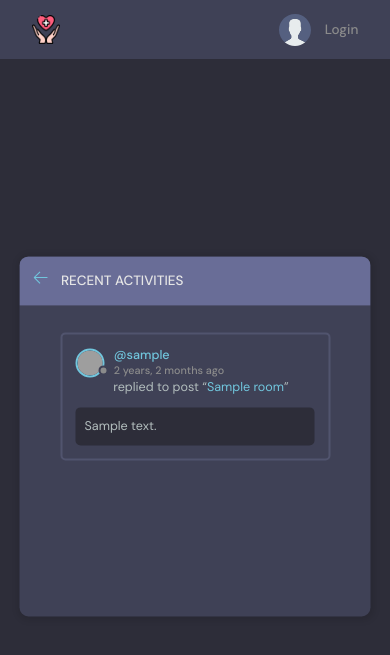
After one commit to Mushfiqur719/oBlood, a Django app: page /activity/ in a window 390 px wide. The commit adds this page. Shown: the top 655 px of the page. Run offline with Django 4.2, Linux system fonts and the light colour scheme; tables that the repository leaves empty hold one stand-in row (values such as "Sample post"); grey boxes are pictures that could not be loaded.

Commit message:
added separte activity page, completed mobile responsiveness

```diff
--- /dev/null
+++ b/base/templates/base/activity.html
@@ -0,0 +1,61 @@
+{% extends 'main.html' %}
+
+{% block content %}
+    <main class="layout">
+      <div class="container">
+        <div class="layout__box">
+          <div class="layout__boxHeader">
+            <div class="layout__boxTitle">
+              <a href="{% url 'home' %}">
+                <svg version="1.1" xmlns="http://www.w3.org/2000/svg" width="32" height="32" viewBox="0 0 32 32">
+                  <title>arrow-left</title>
+                  <path
+                    d="M13.723 2.286l-13.723 13.714 13.719 13.714 1.616-1.611-10.96-10.96h27.625v-2.286h-27.625l10.965-10.965-1.616-1.607z"
+                  ></path>
+                </svg>
+              </a>
+              <h3>Recent Activities</h3>
+            </div>
+          </div>
+
+          <div class="activities-page layout__body">
+            {% for message in room_messages %}
+    <div class="activities__box">
+      <div class="activities__boxHeader roomListRoom__header">
+        <a href="{% url 'profile' message.user.id %}" class="roomListRoom__author">
+          <div class="avatar avatar--small">
+            <img src="https://scontent.fdac99-1.fna.fbcdn.net/v/t39.30808-6/245608082_4503799639712040_3606634654022375203_n.jpg?_nc_cat=102&ccb=1-5&_nc_sid=09cbfe&_nc_eui2=AeGQHoJBLwxx-kcZErSj1sy3if3t2wf4vyeJ_e3bB_i_JzaoT-J57wpjL_JoW0z5fCMfjven3426QhWeMjFZxk4E&_nc_ohc=a7McwKpvSpkAX8s5K1J&_nc_ht=scontent.fdac99-1.fna&oh=00_AT_5x_UljOwjsr5npRAlW_h9bNvQmIZiDufXnLPE3DrxHw&oe=6219217B" />
+          </div>
+          <p>
+            @{{message.user}}
+            <span>{{message.created|timesince}} ago</span>
+          </p>
+        </a>
+
+        {% if request.user == message.user %}
+        <div class="roomListRoom__actions">
+          <a href="{% url 'delete-message' message.id %}">
+            <svg version="1.1" xmlns="http://www.w3.org/2000/svg" width="32" height="32" viewBox="0 0 32 32">
+              <title>remove</title>
+              <path
+                d="M27.314 6.019l-1.333-1.333-9.98 9.981-9.981-9.981-1.333 1.333 9.981 9.981-9.981 9.98 1.333 1.333 9.981-9.98 9.98 9.98 1.333-1.333-9.98-9.98 9.98-9.981z"
+              ></path>
+            </svg>
+          </a>
+        </div>
+        {% endif %}
+
+      </div>
+      <div class="activities__boxContent">
+        <p>replied to post “<a href="{% url 'room' message.room.id %}">{{message.room}}</a>”</p>
+        <div class="activities__boxRoomContent">
+            {{message.body}}
+        </div>
+      </div>
+    </div>
+    {% endfor %}
+          </div>
+        </div>
+      </div>
+    </main>
+{% endblock content %}
--- a/base/templates/base/home.html
+++ b/base/templates/base/home.html
@@ -31,7 +31,7 @@
         </form>
         <div class="mobile-menuItems">
           <a class="btn btn--main btn--pill" href="{% url 'topics' %}">Browse Topics</a>
-          <a class="btn btn--main btn--pill" href="#">Recent Activities</a>
+          <a class="btn btn--main btn--pill" href="{% url 'activity' %}">Recent Activities</a>
         </div>
       </div>
 
--- a/base/urls.py
+++ b/base/urls.py
@@ -18,4 +18,5 @@ urlpatterns = [
 
     path('update-user/', views.updateUser, name='update-user'),
     path('topics/', views.topicsPage, name='topics'),
+    path('activity/', views.activityPage, name='activity'),
 ]
--- a/base/views.py
+++ b/base/views.py
@@ -188,3 +188,8 @@ def topicsPage(request):
     topics = Topic.objects.filter(name__icontains=q)
     context={'topics':topics}
     return render(request,'base/topics.html',context)
+
+def activityPage(request):
+    room_messages = Message.objects.all()
+    context = {'room_messages' : room_messages}
+    return render(request,'base/activity.html',context)
```
